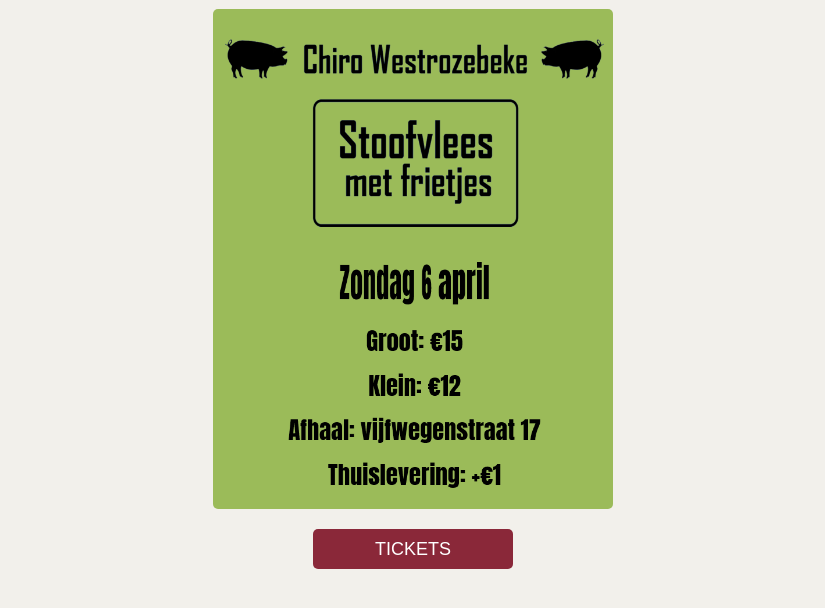
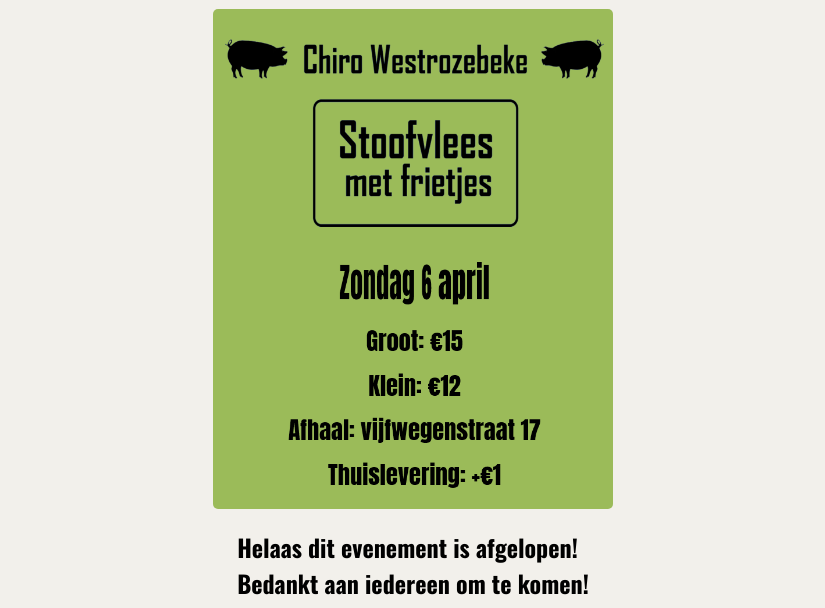
Before and after one commit to WoutDemeester5/chirosite, a plain HTML site: page evenementen.html in a window 1280 px wide. Shown: the part 271-879 px from the top of the page, without its empty margins (227-1052 px from the left). Drawn offline with nearby package versions, Linux system fonts and the light colour scheme.

Commit message:
aanpassingen aan evenementen pagina

```diff
--- a/evenementen.html
+++ b/evenementen.html
@@ -25,8 +25,7 @@
     <section class="evenement-sectie">
         <h1>Stoofvlees met frietjes</h1>
         <img src="images/stoofvlees-2025.png" alt="foto evenement">
-        <a href="https://docs.google.com/forms/d/e/1FAIpQLSdejZng7uof70dWQ4KvoiMS_qd8nsjpOGlSBqj9qk_HYAEXxg/viewform?usp=sharing" target="_blank"><button>TICKETS</button></a>
-        <!-- <button id="button-ev">TICKETS</button> -->
+        <h2>Helaas dit evenement is afgelopen!<br>Bedankt aan iedereen om te komen!<br>Tot volgend jaar!</h2>
     </section>
     <script src="js/footer.js"></script>
     <!-- <script src="js/commingsoon.js"></script> -->
```
